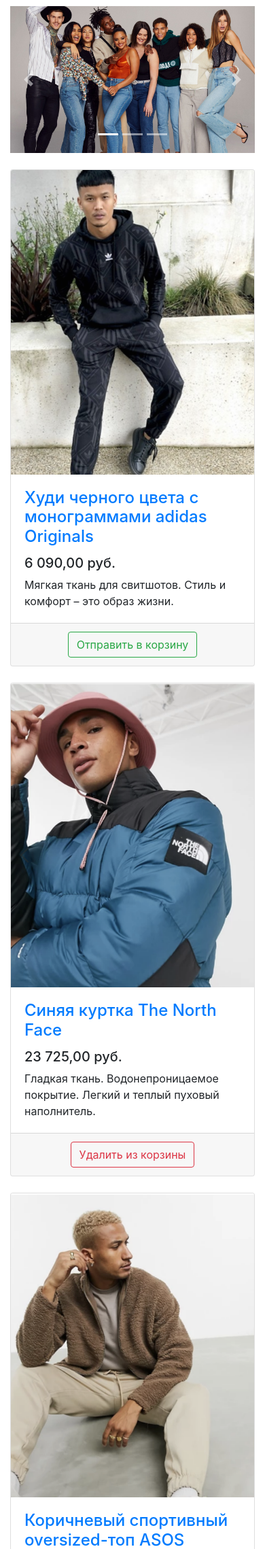
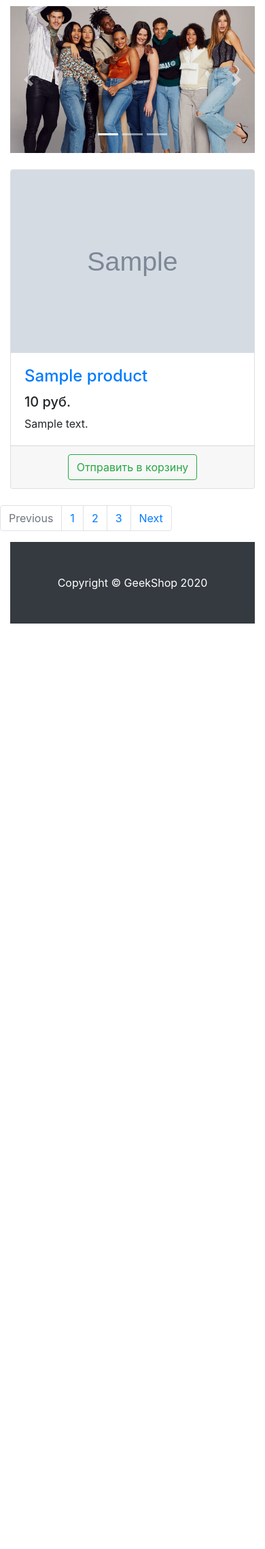
Before and after one commit to EgorSilin/GeekShop, a Django app: template mainapp/templates/mainapp/products.html in a window 390 px wide. Shown: the part 413-2691 px from the top of the page at 68% size. After the commit the page ends 1330 px from the top, so only its background shows below. Run offline with Django 3.2, Linux system fonts and the light colour scheme; the template is opened without the code that fills it: most values are stand-ins (such as "Sample title", 1, 10 or a date in 2020); grey boxes marked "Sample" are stand-in pictures; some libraries are stand-ins or nearby versions.

Commit message:
lesson_02: change products list to for

```diff
--- a/mainapp/templates/mainapp/products.html
+++ b/mainapp/templates/mainapp/products.html
@@ -1,5 +1,6 @@
 {% extends 'mainapp/base.html' %}
 {% load staticfiles %}
+{% load static %}
 
 <!-- title -->
 
@@ -59,128 +60,157 @@
 
                 <div class="row">
 
+                    {% for product in products %}
+                        <!-- 0 -->
                         <div class="col-lg-4 col-md-6 mb-4">
                             <div class="card h-100">
                                 <a href="#">
                                     <img class="card-img-top"
-                                     src="{% static 'vendor/img/products/Adidas-hoodie.png' %}"
+                                         src="{% get_static_prefix %}{{ product.picture }}"
                                          alt="">
                                 </a>
                                 <div class="card-body">
                                     <h4 class="card-title">
-                                    <a href="#">Худи черного цвета с монограммами adidas Originals</a>
+                                        <a href="#">{{ product.name }}</a>
                                     </h4>
-                                <h5>6 090,00 руб.</h5>
-                                <p class="card-text">Мягкая ткань для свитшотов. Стиль и комфорт – это образ жизни.</p>
+                                    <h5>{{ product.price }} руб.</h5>
+                                    <p class="card-text">{{ product.text }}</p>
                                 </div>
                                 <div class="card-footer text-center">
                                     <button type="button" class="btn btn-outline-success">Отправить в корзину</button>
                                 </div>
                             </div>
                         </div>
+                    {% endfor %}
 
-                    <div class="col-lg-4 col-md-6 mb-4">
-                        <div class="card h-100">
-                            <a href="#">
-                                <img class="card-img-top"
-                                     src="{% static 'vendor/img/products/Blue-jacket-The-North-Face.png' %}" alt="">
-                            </a>
-                            <div class="card-body">
-                                <h4 class="card-title">
-                                    <a href="#">Синяя куртка The North Face</a>
-                                </h4>
-                                <h5>23 725,00 руб.</h5>
-                                <p class="card-text">
-                                    Гладкая ткань. Водонепроницаемое покрытие. Легкий и теплый пуховый наполнитель.
-                                </p>
-                            </div>
-                            <div class="card-footer text-center">
-                                <button type="button" class="btn btn-outline-danger">Удалить из корзины</button>
-                            </div>
-                        </div>
-                    </div>
+                    <!-- 1 -->
+{#                    <div class="col-lg-4 col-md-6 mb-4">#}
+{#                        <div class="card h-100">#}
+{#                            <a href="#">#}
+{#                                <img class="card-img-top"#}
+{#                                     src="{% static 'vendor/img/products/Adidas-hoodie.png' %}"#}
+{#                                     alt="">#}
+{#                            </a>#}
+{#                            <div class="card-body">#}
+{#                                <h4 class="card-title">#}
+{#                                    <a href="#">Худи черного цвета с монограммами adidas Originals</a>#}
+{#                                </h4>#}
+{#                                <h5>6 090,00 руб.</h5>#}
+{#                                <p class="card-text">Мягкая ткань для свитшотов. Стиль и комфорт – это образ жизни.</p>#}
+{#                            </div>#}
+{#                            <div class="card-footer text-center">#}
+{#                                <button type="button" class="btn btn-outline-success">Отправить в корзину</button>#}
+{#                            </div>#}
+{#                        </div>#}
+{#                    </div>#}
 
-                    <div class="col-lg-4 col-md-6 mb-4">
-                        <div class="card h-100">
-                            <a href="#">
-                                <img class="card-img-top"
-                                     src="{% static 'vendor/img/products/Brown-sports-oversized-top-ASOS-DESIGN.png' %}"
-                                     alt="">
-                            </a>
-                            <div class="card-body">
-                                <h4 class="card-title">
-                                    <a href="#">Коричневый спортивный oversized-топ ASOS DESIGN</a>
-                                </h4>
-                                <h5>3 390,00 руб.</h5>
-                                <p class="card-text">Материал с плюшевой текстурой. Удобный и мягкий.</p>
-                            </div>
-                            <div class="card-footer text-center">
-                                <button type="button" class="btn btn-outline-success">Отправить в корзину</button>
-                            </div>
-                        </div>
-                    </div>
+                    <!-- 2 -->
+{#                    <div class="col-lg-4 col-md-6 mb-4">#}
+{#                        <div class="card h-100">#}
+{#                            <a href="#">#}
+{#                                <img class="card-img-top"#}
+{#                                     src="{% static 'vendor/img/products/Blue-jacket-The-North-Face.png' %}" alt="">#}
+{#                            </a>#}
+{#                            <div class="card-body">#}
+{#                                <h4 class="card-title">#}
+{#                                    <a href="#">Синяя куртка The North Face</a>#}
+{#                                </h4>#}
+{#                                <h5>23 725,00 руб.</h5>#}
+{#                                <p class="card-text">#}
+{#                                    Гладкая ткань. Водонепроницаемое покрытие. Легкий и теплый пуховый наполнитель.#}
+{#                                </p>#}
+{#                            </div>#}
+{#                            <div class="card-footer text-center">#}
+{#                                <button type="button" class="btn btn-outline-danger">Удалить из корзины</button>#}
+{#                            </div>#}
+{#                        </div>#}
+{#                    </div>#}
 
-                    <div class="col-lg-4 col-md-6 mb-4">
-                        <div class="card h-100">
-                            <a href="#">
-                                <img class="card-img-top"
-                                     src="{% static 'vendor/img/products/Black-Nike-Heritage-backpack.png' %}"
-                                     alt="">
-                            </a>
-                            <div class="card-body">
-                                <h4 class="card-title">
-                                    <a href="#">Черный рюкзак Nike Heritage</a>
-                                </h4>
-                                <h5>2 340,00 руб.</h5>
-                                <p class="card-text">Плотная ткань. Легкий материал.</p>
-                            </div>
-                            <div class="card-footer text-center">
-                                <button type="button" class="btn btn-outline-success">Отправить в корзину</button>
-                            </div>
-                        </div>
-                    </div>
+                    <!-- 3 -->
+{#                    <div class="col-lg-4 col-md-6 mb-4">#}
+{#                        <div class="card h-100">#}
+{#                            <a href="#">#}
+{#                                <img class="card-img-top"#}
+{#                                     src="{% static 'vendor/img/products/Brown-sports-oversized-top-ASOS-DESIGN.png' %}"#}
+{#                                     alt="">#}
+{#                            </a>#}
+{#                            <div class="card-body">#}
+{#                                <h4 class="card-title">#}
+{#                                    <a href="#">Коричневый спортивный oversized-топ ASOS DESIGN</a>#}
+{#                                </h4>#}
+{#                                <h5>3 390,00 руб.</h5>#}
+{#                                <p class="card-text">Материал с плюшевой текстурой. Удобный и мягкий.</p>#}
+{#                            </div>#}
+{#                            <div class="card-footer text-center">#}
+{#                                <button type="button" class="btn btn-outline-success">Отправить в корзину</button>#}
+{#                            </div>#}
+{#                        </div>#}
+{#                    </div>#}
 
-                    <div class="col-lg-4 col-md-6 mb-4">
-                        <div class="card h-100">
-                            <a href="#">
-                                <img class="card-img-top"
-                                     src="{% static 'vendor/img/products/Black-Dr-Martens-shoes.png' %}"
-                                     alt="">
-                            </a>
-                            <div class="card-body">
-                                <h4 class="card-title">
-                                    <a href="#">Черные туфли на платформе с 3 парами люверсов Dr Martens 1461 Bex</a>
-                                </h4>
-                                <h5>13 590,00 руб.</h5>
-                                <p class="card-text">Гладкий кожаный верх. Натуральный материал.</p>
-                            </div>
-                            <div class="card-footer text-center">
-                                <button type="button" class="btn btn-outline-success">Отправить в корзину</button>
-                            </div>
-                        </div>
-                    </div>
+                    <!-- 4 -->
+{#                    <div class="col-lg-4 col-md-6 mb-4">#}
+{#                        <div class="card h-100">#}
+{#                            <a href="#">#}
+{#                                <img class="card-img-top"#}
+{#                                     src="{% static 'vendor/img/products/Black-Nike-Heritage-backpack.png' %}"#}
+{#                                     alt="">#}
+{#                            </a>#}
+{#                            <div class="card-body">#}
+{#                                <h4 class="card-title">#}
+{#                                    <a href="#">Черный рюкзак Nike Heritage</a>#}
+{#                                </h4>#}
+{#                                <h5>2 340,00 руб.</h5>#}
+{#                                <p class="card-text">Плотная ткань. Легкий материал.</p>#}
+{#                            </div>#}
+{#                            <div class="card-footer text-center">#}
+{#                                <button type="button" class="btn btn-outline-success">Отправить в корзину</button>#}
+{#                            </div>#}
+{#                        </div>#}
+{#                    </div>#}
 
-                    <div class="col-lg-4 col-md-6 mb-4">
-                        <div class="card h-100">
-                            <a href="#">
-                                <img class="card-img-top"
-                                     src="{% static 'vendor/img/products/Dark-blue-wide-leg-ASOs-DESIGN-trousers.png' %}"
-                                     alt="">
-                            </a>
-                            <div class="card-body">
-                                <h4 class="card-title">
-                                    <a href="#">Темно-синие широкие строгие брюки ASOS DESIGN</a>
-                                </h4>
-                                <h5>2 890,00 руб.</h5>
-                                <p class="card-text">Легкая эластичная ткань сирсакер Фактурная ткань.</p>
-                            </div>
-                            <div class="card-footer text-center">
-                                <button type="button" class="btn btn-outline-success">Отправить в корзину</button>
-                            </div>
-                        </div>
-                    </div>
+                    <!-- 5 -->
+{#                    <div class="col-lg-4 col-md-6 mb-4">#}
+{#                        <div class="card h-100">#}
+{#                            <a href="#">#}
+{#                                <img class="card-img-top"#}
+{#                                     src="{% static 'vendor/img/products/Black-Dr-Martens-shoes.png' %}"#}
+{#                                     alt="">#}
+{#                            </a>#}
+{#                            <div class="card-body">#}
+{#                                <h4 class="card-title">#}
+{#                                    <a href="#">Черные туфли на платформе с 3 парами люверсов Dr Martens 1461 Bex</a>#}
+{#                                </h4>#}
+{#                                <h5>13 590,00 руб.</h5>#}
+{#                                <p class="card-text">Гладкий кожаный верх. Натуральный материал.</p>#}
+{#                            </div>#}
+{#                            <div class="card-footer text-center">#}
+{#                                <button type="button" class="btn btn-outline-success">Отправить в корзину</button>#}
+{#                            </div>#}
+{#                        </div>#}
+{#                    </div>#}
 
-                </div>
+                    <!-- 6 -->
+{#                    <div class="col-lg-4 col-md-6 mb-4">#}
+{#                        <div class="card h-100">#}
+{#                            <a href="#">#}
+{#                                <img class="card-img-top"#}
+{#                                     src="{% static 'vendor/img/products/Dark-blue-wide-leg-ASOs-DESIGN-trousers.png' %}"#}
+{#                                     alt="">#}
+{#                            </a>#}
+{#                            <div class="card-body">#}
+{#                                <h4 class="card-title">#}
+{#                                    <a href="#">Темно-синие широкие строгие брюки ASOS DESIGN</a>#}
+{#                                </h4>#}
+{#                                <h5>2 890,00 руб.</h5>#}
+{#                                <p class="card-text">Легкая эластичная ткань сирсакер Фактурная ткань.</p>#}
+{#                            </div>#}
+{#                            <div class="card-footer text-center">#}
+{#                                <button type="button" class="btn btn-outline-success">Отправить в корзину</button>#}
+{#                            </div>#}
+{#                        </div>#}
+{#                    </div>#}
+{##}
+{#                </div>#}
 
                 <nav aria-label="Page navigation example">
                     <ul class="pagination justify-content-center">
```
Also changed, not shown: mainapp/views.py (+49 -1 lines). Lines whose indentation alone changed are shown as unchanged.
